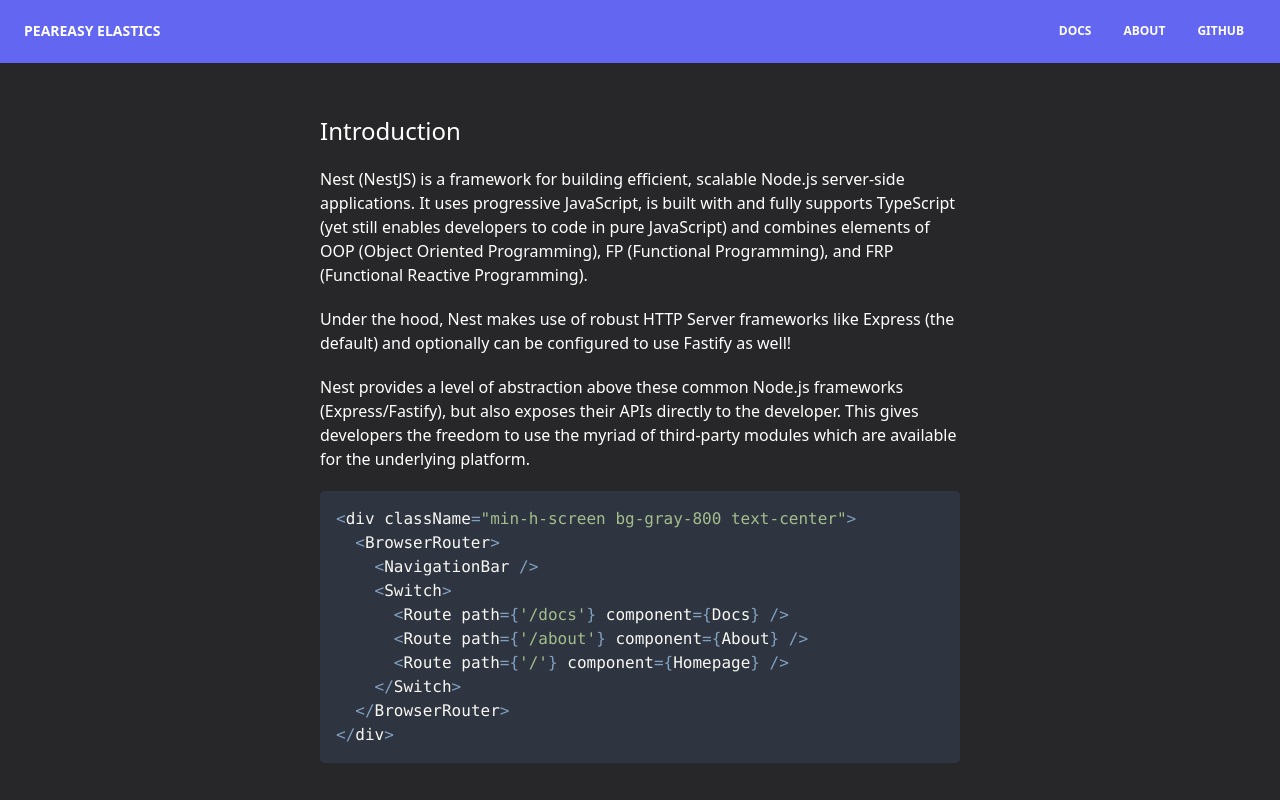
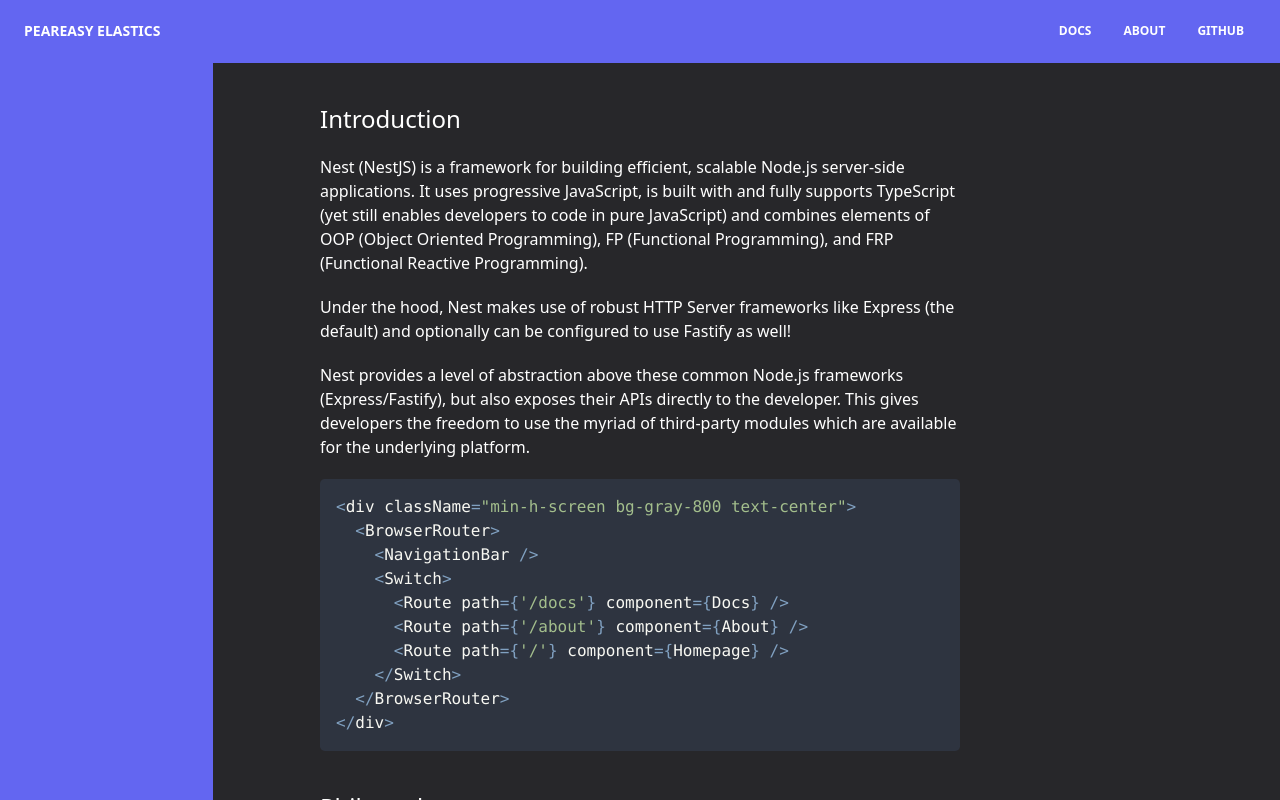
Before and after one commit to exemplar-io/exemplar-io.github.io, a React (Create React App) app: page /docs in a window 1280 px wide. Shown: the top 800 px of the page. Built offline with nearby package versions, Linux system fonts and the light colour scheme; no server answers.

Commit message:
sidebar implemented in future if needed

```diff
--- a/src/App.tsx
+++ b/src/App.tsx
@@ -10,11 +10,13 @@ function App() {
     <div className="min-h-screen bg-gray-800 text-center">
       <BrowserRouter>
         <NavigationBar />
-        <Switch>
-          <Route path={'/docs'} component={Docs} />
-          <Route path={'/about'} component={About} />
-          <Route path={'/'} component={Homepage} />
-        </Switch>
+        <div>
+          <Switch>
+            <Route path={'/docs'} component={Docs} />
+            <Route path={'/about'} component={About} />
+            <Route path={'/'} component={Homepage} />
+          </Switch>
+        </div>
       </BrowserRouter>
     </div>
   );
--- a/src/components/UI/NavigationBar/NavigationBar.tsx
+++ b/src/components/UI/NavigationBar/NavigationBar.tsx
@@ -7,9 +7,9 @@ import { menu as menuIcon } from '../../icons';
 const NavigationBar = () => {
   const [navbarOpen, setNavbarOpen] = React.useState(false);
   return (
-    <nav className="relative flex flex-wrap items-center justify-between px-2 py-3 bg-primary-500 mb-3">
+    <nav className="sticky top-0 w-full flex flex-wrap items-center justify-between px-2 py-3 bg-primary-500">
       <div className="container px-4 mx-auto flex flex-wrap items-center justify-between">
-        <div className="w-full relative flex justify-between lg:w-auto lg:static lg:block lg:justify-start">
+        <div className="w-full flex justify-between lg:w-auto lg:static lg:block lg:justify-start">
           <NavLink
             className="text-sm font-bold leading-relaxed inline-block mr-4 py-2 whitespace-nowrap uppercase text-secondary"
             to={'/'}
--- /dev/null
+++ b/src/components/UI/Sidebar/Sidebar.tsx
@@ -0,0 +1,7 @@
+import React from 'react';
+
+const Sidebar = () => {
+  return <div className="h-full w-1/6 ml-0 bg-primary-500 fixed" />;
+};
+
+export default Sidebar;
--- a/src/pages/Docs.tsx
+++ b/src/pages/Docs.tsx
@@ -1,6 +1,7 @@
 import React from 'react';
 import { Prism as SyntaxHighlighter } from 'react-syntax-highlighter';
 import { nord } from 'react-syntax-highlighter/dist/esm/styles/prism';
+import Sidebar from '../components/UI/Sidebar/Sidebar';
 
 const markdown = `<div className="min-h-screen bg-gray-800 text-center">
   <BrowserRouter>
@@ -15,20 +16,22 @@ const markdown = `<div className="min-h-screen bg-gray-800 text-center">
 
 const Docs = () => {
   return (
+    <>
+      <Sidebar />
       <main className={'container mx-auto w-1/2 space-y-5 pb-10 pt-10'}>
         <h3 className="text-secondary text-2xl text-left">Introduction</h3>
         <p className="text-secondary text-m text-left">
           Nest (NestJS) is a framework for building efficient, scalable Node.js
-        server-side applications. It uses progressive JavaScript, is built with
-        and fully supports TypeScript (yet still enables developers to code in
-        pure JavaScript) and combines elements of OOP (Object Oriented
-        Programming), FP (Functional Programming), and FRP (Functional Reactive
-        Programming).
+          server-side applications. It uses progressive JavaScript, is built
+          with and fully supports TypeScript (yet still enables developers to
+          code in pure JavaScript) and combines elements of OOP (Object Oriented
+          Programming), FP (Functional Programming), and FRP (Functional
+          Reactive Programming).
         </p>
         <p className="text-secondary text-m text-left">
           Under the hood, Nest makes use of robust HTTP Server frameworks like
-        Express (the default) and optionally can be configured to use Fastify as
-        well!
+          Express (the default) and optionally can be configured to use Fastify
+          as well!
         </p>
         <p className="text-secondary text-m text-left">
           Nest provides a level of abstraction above these common Node.js
@@ -47,10 +50,10 @@ const Docs = () => {
           franca” of the web for both front and backend applications. This has
           given rise to awesome projects like Angular, React and Vue, which
           improve developer productivity and enable the creation of fast,
-        testable, and extensible frontend applications. However, while plenty of
-        superb libraries, helpers, and tools exist for Node (and server-side
-        JavaScript), none of them effectively solve the main problem of -
-        Architecture.
+          testable, and extensible frontend applications. However, while plenty
+          of superb libraries, helpers, and tools exist for Node (and
+          server-side JavaScript), none of them effectively solve the main
+          problem of - Architecture.
         </p>
         <p className="text-secondary text-m text-left">
           Nest provides an out-of-the-box application architecture which allows
@@ -59,6 +62,7 @@ const Docs = () => {
           heavily inspired by Angular.
         </p>
       </main>
+    </>
   );
 };
 
```
Lines whose indentation alone changed are shown as unchanged.
